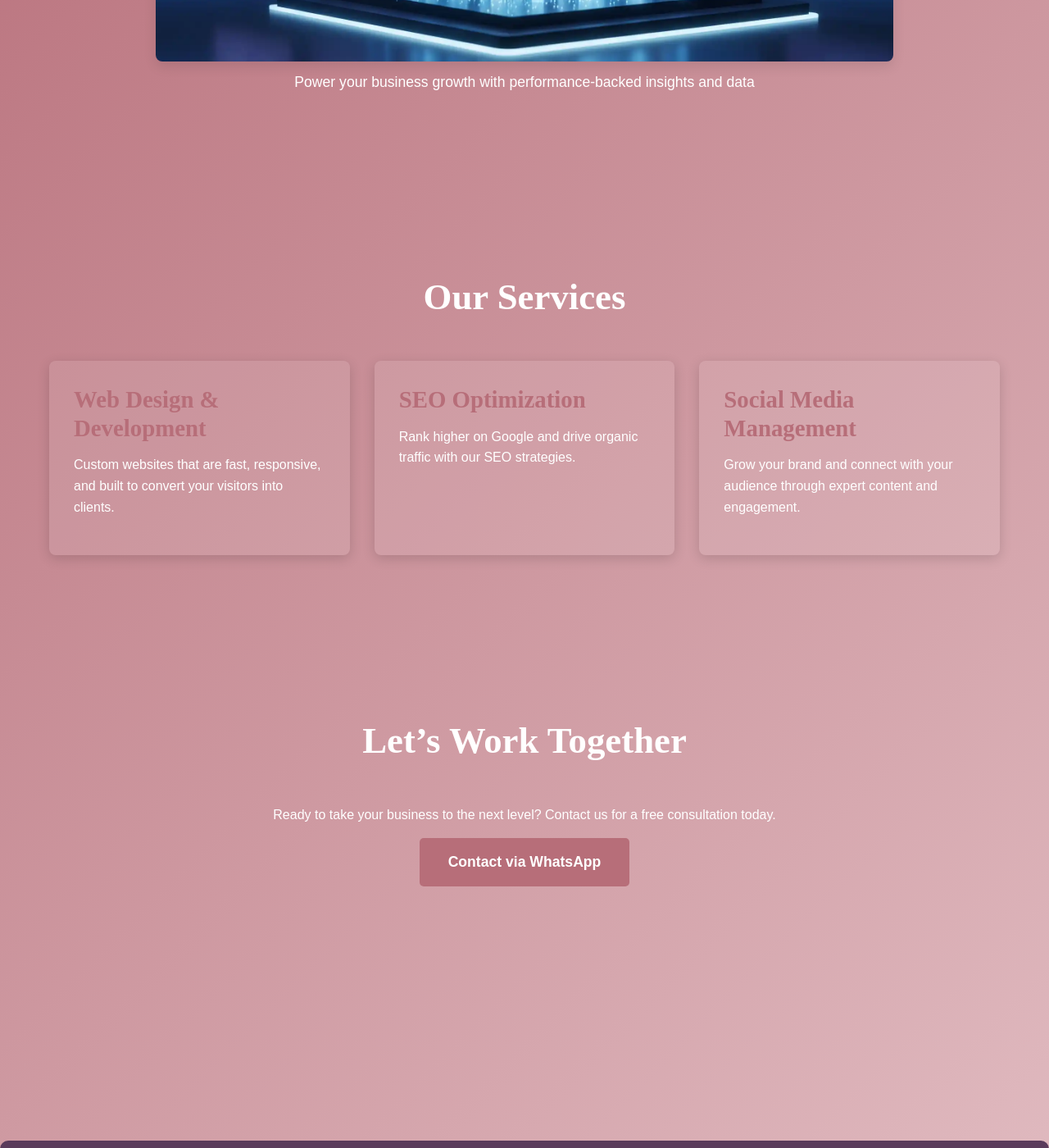
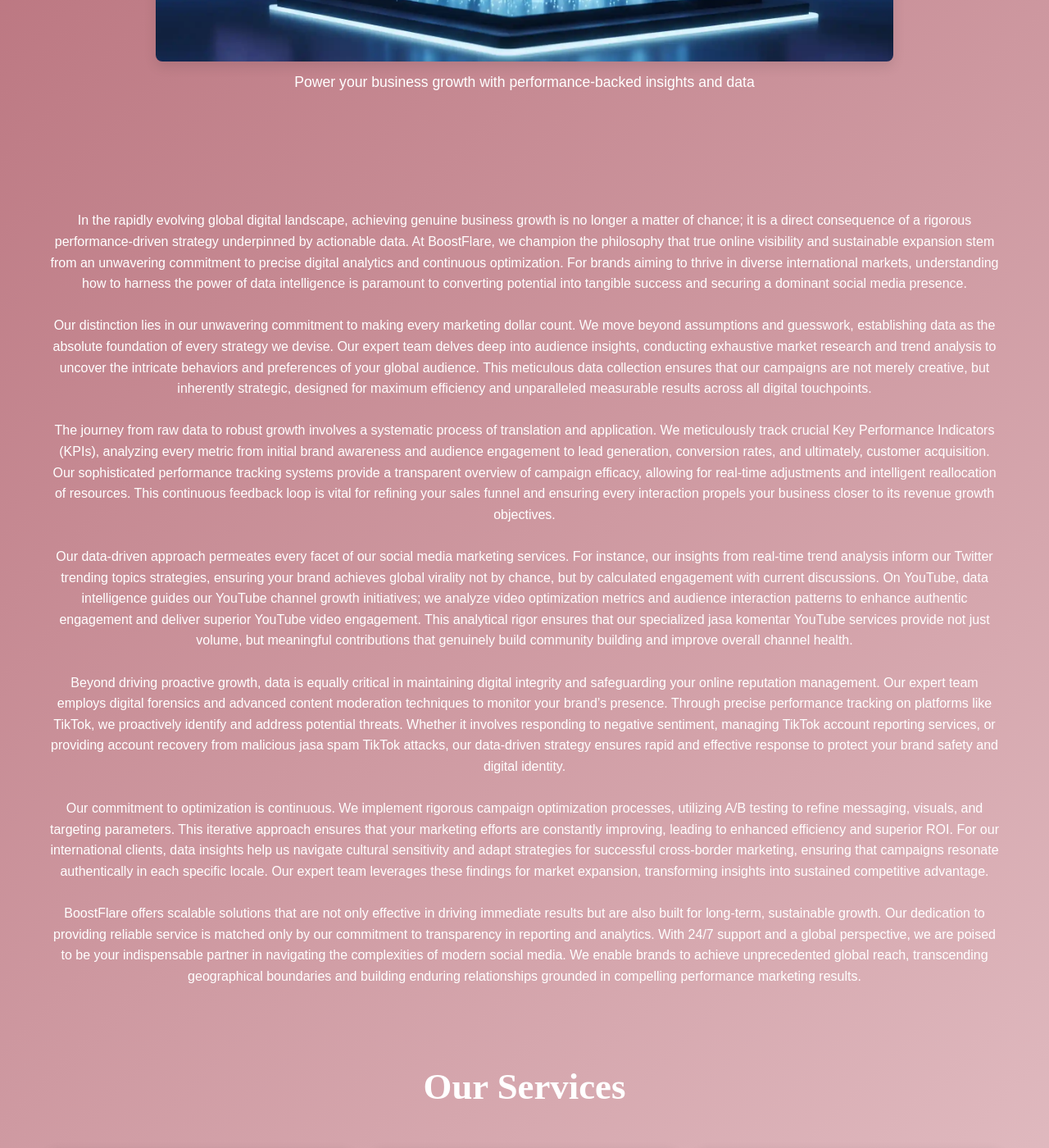
Before and after one commit to candra2012/BoostFlare, a Jekyll site: the page built from index.html, in a window 1280 px wide and 1400 px high, scrolled down 7176 px. Shown: the whole window at 82% size. Built offline with Jekyll 4.4.1, drawn with Linux system fonts in a browser that asks for light colours.

Commit message:
Update index.html

```diff
--- a/index.html
+++ b/index.html
@@ -147,6 +147,23 @@
 
   </div>
       </section>
+       In the rapidly evolving global digital landscape, achieving genuine business growth is no longer a matter of chance; it is a direct consequence of a rigorous performance-driven strategy underpinned by actionable data. At BoostFlare, we champion the philosophy that true online visibility and sustainable expansion stem from an unwavering commitment to precise digital analytics and continuous optimization. For brands aiming to thrive in diverse international markets, understanding how to harness the power of data intelligence is paramount to converting potential into tangible success and securing a dominant social media presence.
+    <br><br>
+    Our distinction lies in our unwavering commitment to making every marketing dollar count. We move beyond assumptions and guesswork, establishing data as the absolute foundation of every strategy we devise. Our expert team delves deep into audience insights, conducting exhaustive market research and trend analysis to uncover the intricate behaviors and preferences of your global audience. This meticulous data collection ensures that our campaigns are not merely creative, but inherently strategic, designed for maximum efficiency and unparalleled measurable results across all digital touchpoints.
+    <br><br>
+    The journey from raw data to robust growth involves a systematic process of translation and application. We meticulously track crucial Key Performance Indicators (KPIs), analyzing every metric from initial brand awareness and audience engagement to lead generation, conversion rates, and ultimately, customer acquisition. Our sophisticated performance tracking systems provide a transparent overview of campaign efficacy, allowing for real-time adjustments and intelligent reallocation of resources. This continuous feedback loop is vital for refining your sales funnel and ensuring every interaction propels your business closer to its revenue growth objectives.
+    <br><br>
+    Our data-driven approach permeates every facet of our social media marketing services. For instance, our insights from real-time trend analysis inform our Twitter trending topics strategies, ensuring your brand achieves global virality not by chance, but by calculated engagement with current discussions. On YouTube, data intelligence guides our YouTube channel growth initiatives; we analyze video optimization metrics and audience interaction patterns to enhance authentic engagement and deliver superior YouTube video engagement. This analytical rigor ensures that our specialized jasa komentar YouTube services provide not just volume, but meaningful contributions that genuinely build community building and improve overall channel health.
+    <br><br>
+    Beyond driving proactive growth, data is equally critical in maintaining digital integrity and safeguarding your online reputation management. Our expert team employs digital forensics and advanced content moderation techniques to monitor your brand’s presence. Through precise performance tracking on platforms like TikTok, we proactively identify and address potential threats. Whether it involves responding to negative sentiment, managing TikTok account reporting services, or providing account recovery from malicious jasa spam TikTok attacks, our data-driven strategy ensures rapid and effective response to protect your brand safety and digital identity.
+    <br><br>
+    Our commitment to optimization is continuous. We implement rigorous campaign optimization processes, utilizing A/B testing to refine messaging, visuals, and targeting parameters. This iterative approach ensures that your marketing efforts are constantly improving, leading to enhanced efficiency and superior ROI. For our international clients, data insights help us navigate cultural sensitivity and adapt strategies for successful cross-border marketing, ensuring that campaigns resonate authentically in each specific locale. Our expert team leverages these findings for market expansion, transforming insights into sustained competitive advantage.
+    <br><br>
+    BoostFlare offers scalable solutions that are not only effective in driving immediate results but are also built for long-term, sustainable growth. Our dedication to providing reliable service is matched only by our commitment to transparency in reporting and analytics. With 24/7 support and a global perspective, we are poised to be your indispensable partner in navigating the complexities of modern social media. We enable brands to achieve unprecedented global reach, transcending geographical boundaries and building enduring relationships grounded in compelling performance marketing results.
+  </p>
+ </div>
+</div>
+
 
 
 <section class="section" id="services">
```
